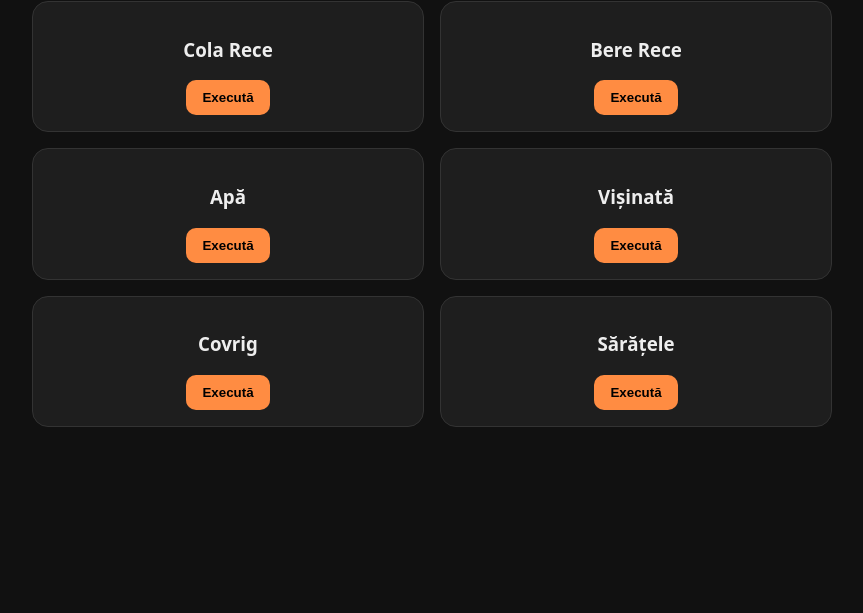
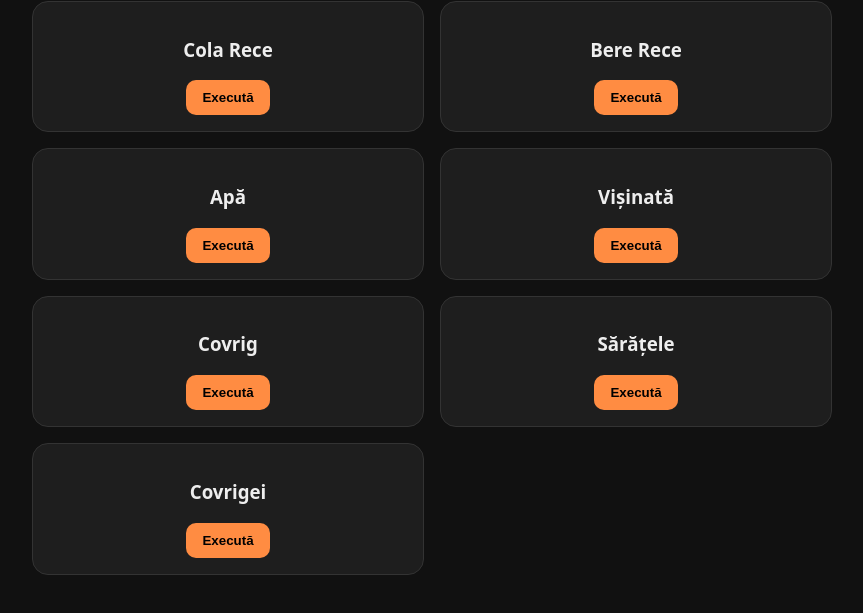
Before and after one commit to gmmarius/repo, a plain HTML site: page index.html in a window 1280 px wide. Shown: the part 105-718 px from the top of the page, without its empty margins (208-1071 px from the left). Drawn offline with Linux system fonts and the light colour scheme.

Commit message:
Update index.html

```diff
--- a/index.html
+++ b/index.html
@@ -22,6 +22,7 @@ button{background:#ff8c42;color:#000;border:none;padding:10px 16px;border-radius
 <div class="card"><h3>Vișinată</h3><button onclick="alert('Vișinată executată ✓')">Execută</button></div>
 <div class="card"><h3>Covrig</h3><button onclick="alert('Covrig executat ✓')">Execută</button></div>
 <div class="card"><h3>Sărățele</h3><button onclick="alert('Sărățele executate ✓')">Execută</button></div>
+  <div class="card"><h3>Covrigei</h3><button onclick="alert('Covrigei executat ✓')">Execută</button></div>
 </div>
 </body>
 </html>
```
